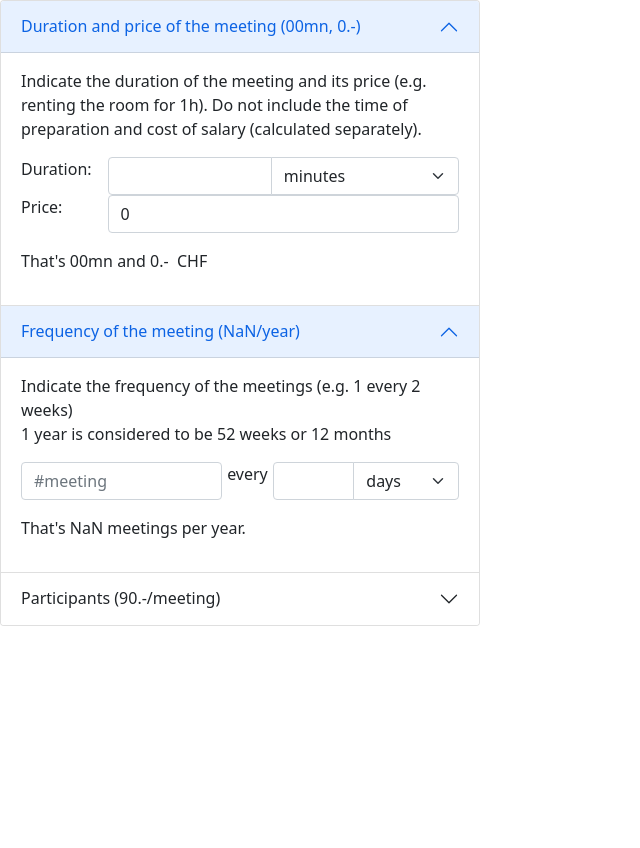
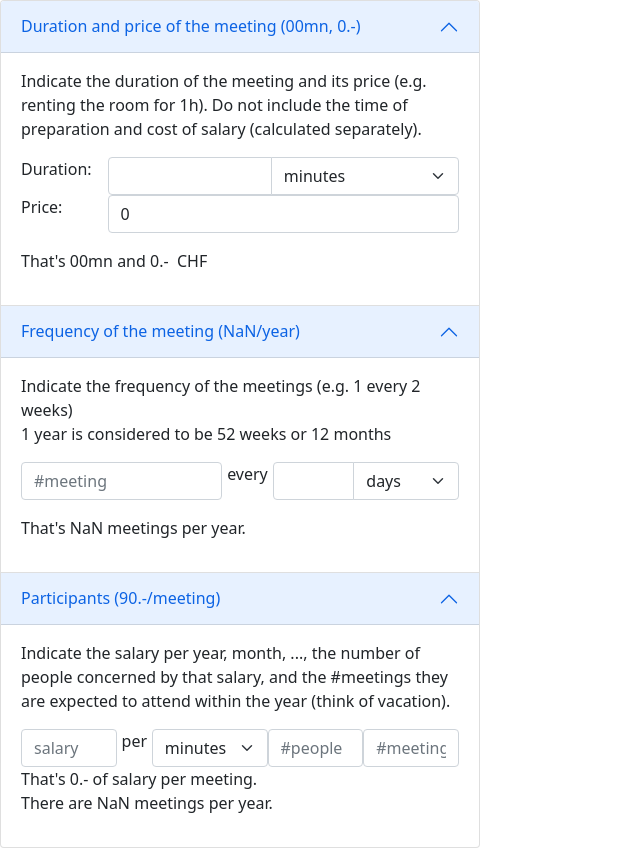
Before and after one commit to mehdi-valette/wedo-project, a React (Create React App) app in the folder wedo-saving/: page / in a window 1280 px wide. Shown: the whole page, without its empty margins (0-640 px from the left). Before the commit the page ends 800 px from the top, so only its background shows below. Built offline with nearby package versions, Linux system fonts and the light colour scheme.

Commit message:
feat: section participant
The component salary-per-minute is also created

```diff
--- a/wedo-saving/src/App.js
+++ b/wedo-saving/src/App.js
@@ -22,7 +22,7 @@ function App() {
 
   return (
     <div style={{width:'30em'}}>
-    <Accordion alwaysOpen defaultActiveKey={["0", "1"]}>
+    <Accordion alwaysOpen defaultActiveKey={["0", "1", "2"]}>
       <Block eventKey="0" title={`Duration and price of the meeting (${minuteToHour(meetingDuration)}, ${moneyFormat(meetingPriceFix)})`}>
         <MeetingDurationPrice
             duration={meetingDuration}
@@ -40,6 +40,7 @@ function App() {
       <Block eventKey="2" title={`Participants (90.-/meeting)`}>
         <BlockParticipant
           occurrencePerYear={occurrencePerYear}
+          meetingDuration={meetingDuration}
           onPriceChange={setMeetingPricePerMinute}
         />
       </Block>
--- /dev/null
+++ b/wedo-saving/src/components/BlockParticipant.js
@@ -0,0 +1,30 @@
+import { useState } from 'react';
+import { moneyFormat } from '../lib/money';
+import SalaryPerMinute from './SalaryPerMinute';
+
+export default function BlockParticipant(props) {
+
+  const [meetingPricePerMinute, setMeetingPricePerMinute] = useState(0);
+
+  return (
+    <div>
+      <p>
+        Indicate the salary per year, month, ...,
+        the number of people concerned by that salary,
+        and the #meetings they are expected to attend within
+        the year (think of vacation).
+      </p>
+
+      <SalaryPerMinute
+        withMeeting onChange={setMeetingPricePerMinute}
+        occurrencePerYear={props.occurrencePerYear}
+      />
+
+      <p>
+        That's {moneyFormat(props.meetingDuration * meetingPricePerMinute)} of salary per meeting.
+        <br />
+        There are {props.occurrencePerYear} meetings per year.
+      </p>
+    </div>
+  )
+}
--- /dev/null
+++ b/wedo-saving/src/components/SalaryPerMinute.js
@@ -0,0 +1,80 @@
+
+import {useState, useEffect} from 'react';
+
+import FormControl from 'react-bootstrap/FormControl';
+import { DAY, HOUR, MINUTE, MONTH, WEEK, YEAR } from '../lib/constant';
+import DurationSelect from './DurationSelect';
+
+export default function SalaryPerMinute(props) {
+
+  const [salary, setSalary] = useState(0);
+  const [unit, setUnit] = useState(YEAR);
+  const [people, setPeople] = useState(0);
+  const [meeting, setMeeting] = useState(0);
+
+  function handleSalaryChange(el) {
+    const val = Number(el.target.value);
+    setSalary(val);
+  }
+
+  function handlePeopleChange(el) {
+    const val = Number(el.target.value);
+    setPeople(val);
+  }
+
+  function handleMeetingChange(el) {
+    const val = Number(el.target.value);
+    setMeeting(val);
+  }
+
+  function handleUnitChange(el) {
+    const val = Number(el.target.value);
+    setUnit(val);
+  }
+
+  useEffect(() => {
+    let salaryPerMinute = 0;
+    switch(unit) {
+      case YEAR:
+        // 9h per day, 5 days a week, 52 weeks a year
+        salaryPerMinute = salary / (HOUR * 9 * 5 * 52);
+        break;
+      case MONTH:
+        // 9h per day, 5 days a week, 1/12 of a year
+        salaryPerMinute = salary / (HOUR * 9 * 5 * YEAR / 12);
+        break;
+      case WEEK:
+        // 9h per day, 5 days a week
+        salaryPerMinute = salary / (HOUR * 9 * 5);
+        break;
+      case DAY:
+        // 9h per day
+        salaryPerMinute = salary / (HOUR * 9);
+        break;
+      default:
+        salaryPerMinute = salary / unit;
+    }
+
+    // set how many meetings will be attended
+    let meetingAttended = props.withMeeting ? meeting : props.occurrencePerYear;
+
+    console.log(unit, salaryPerMinute, salary, people, meetingAttended)
+
+    // salary per minute, by the number of people
+    // proportionally to the number of meetings they can attend per year
+    props.onChange(salaryPerMinute * people * (meetingAttended / props.occurrencePerYear));
+  }, [salary, unit, people, meeting])
+
+  return (
+    <div style={{display: 'flex'}}>
+      <FormControl onChange={handleSalaryChange} placeholder="salary" />
+      <div style={{margin: '0 .3em'}}> per </div>
+      <DurationSelect default={MINUTE} onChange={handleUnitChange} />
+      <FormControl onChange={handlePeopleChange} placeholder="#people" />
+      {
+        props.withMeeting &&
+        <FormControl onChange={handleMeetingChange} placeholder="#meetings" />
+      }
+    </div>
+  )
+}
```
